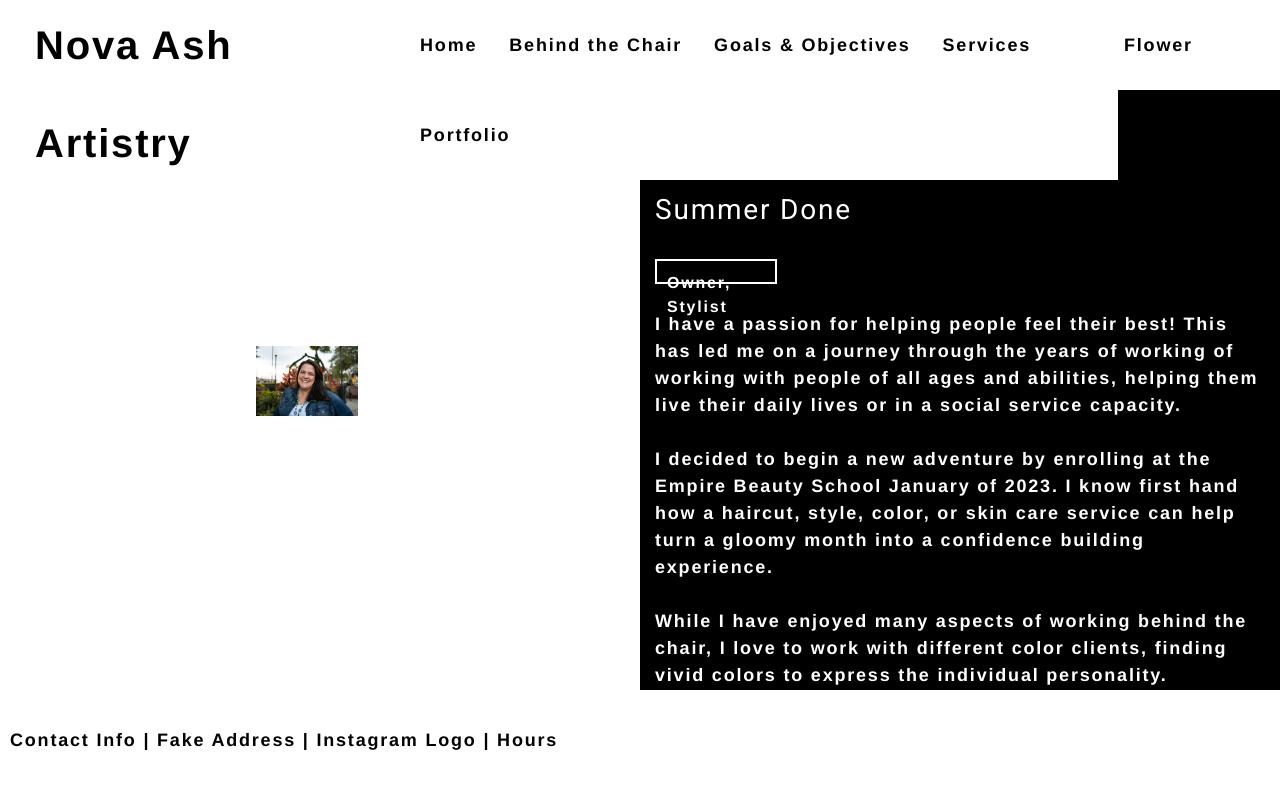
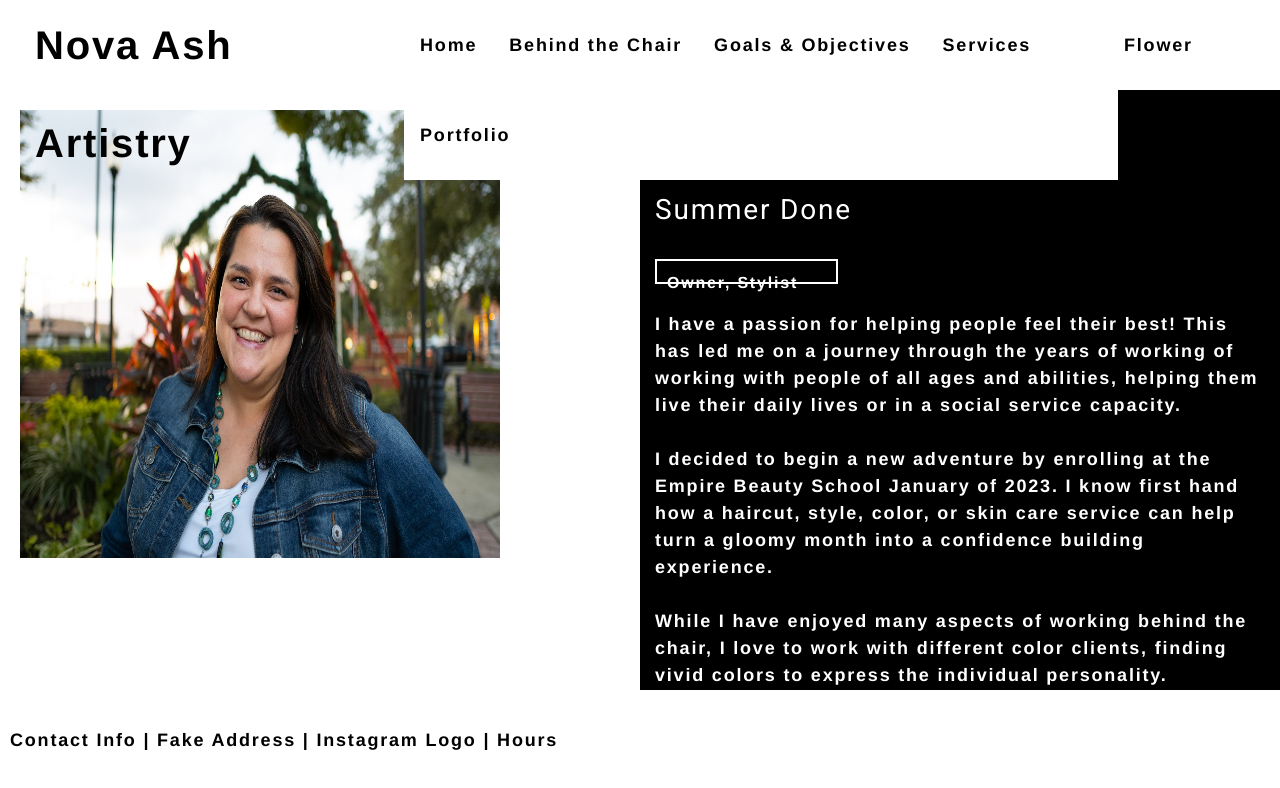
Before and after one commit to bdoneq7/novaashartistry, a React (Create React App) app: page / in a window 1280 px wide. Both pictures are taken after a click on the item "Behind the Chair". Shown: the top 788 px of the page. Built offline with nearby package versions, Linux system fonts and the light colour scheme.

Commit message:
updated behind component styles

```diff
--- a/src/index.css
+++ b/src/index.css
@@ -100,7 +100,7 @@ header a {
   height: 600px;
   background-color: var(--white-color);
   color: #000000;
-  padding: 20%;
+  padding: 20px;
   margin: 0px;
   align-items: middle;
 
@@ -127,7 +127,7 @@ header a {
 }
 
 .summertitle {
-  width: 20%;
+  width: 30%;
   height: 25px;
   color: #ffffff;
   font-size: 16px;
```
